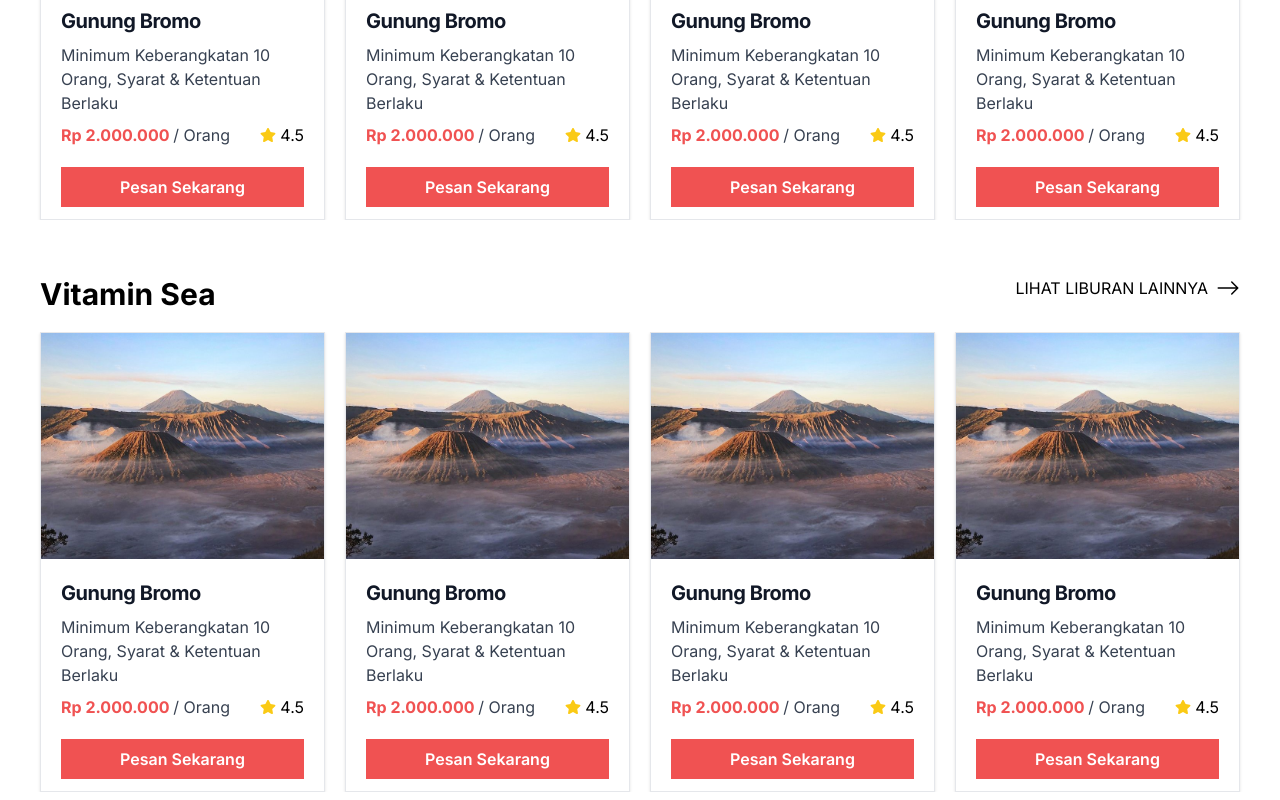
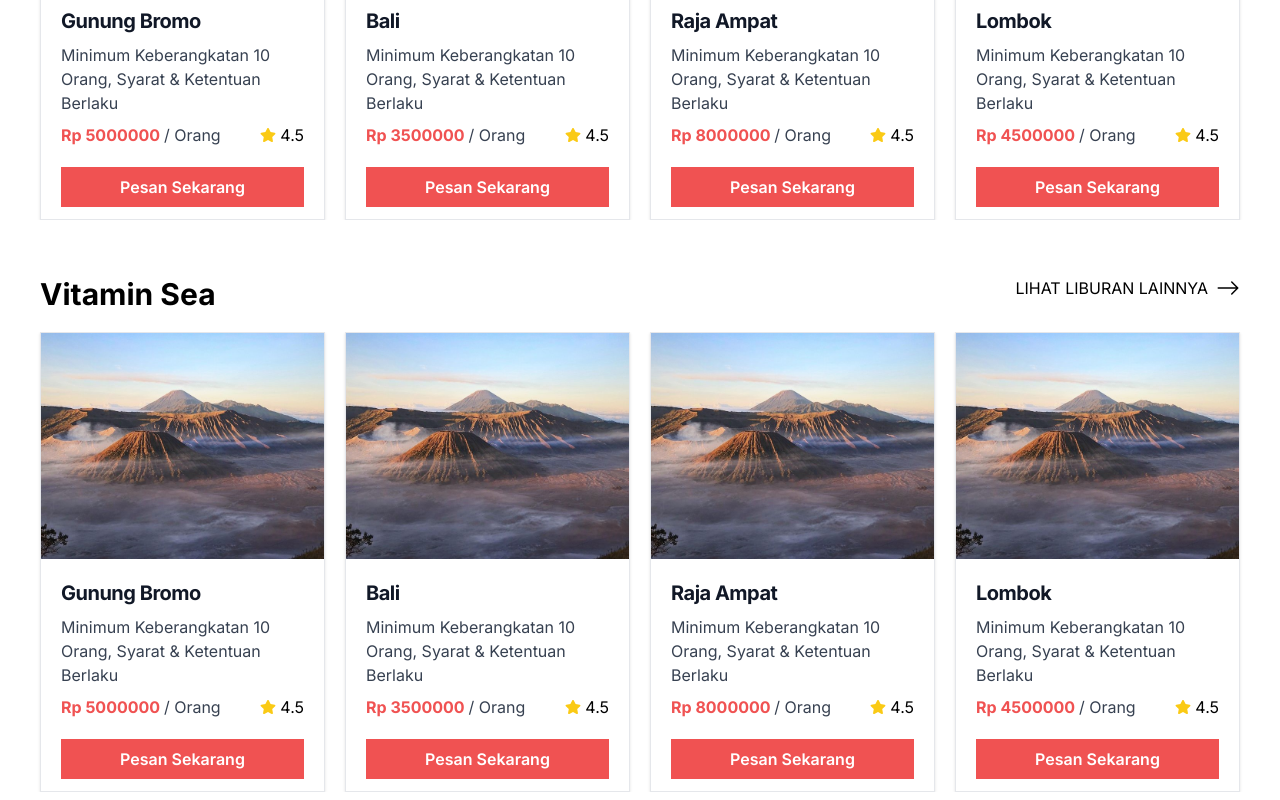
Before and after one commit to LuqmanRA/Final-Task-Intensive-Stage-OpenTrip, a Next.js app: page / in a window 1280 px wide. Shown: the part 940-1740 px from the top of the page. Built offline with nearby package versions, Linux system fonts and the light colour scheme.

Commit message:
second commit

```diff
--- a/src/app/components/card.jsx
+++ b/src/app/components/card.jsx
@@ -18,9 +18,6 @@ export default function card(){
                 </div>
                 <div className='flex overflow-auto sm:grid lg:grid-cols-4 sm:grid-cols-3 px-10 gap-5'>
                     <Content />
-                    <Content />
-                    <Content />
-                    <Content />
                 </div>
             </div>
             <div className='mt-14'>
@@ -35,9 +32,6 @@ export default function card(){
                     </Link>
                 </div>
                 <div className='flex overflow-auto sm:grid lg:grid-cols-4 sm:grid-cols-3 px-10 gap-5'>
-                    <Content />
-                    <Content />
-                    <Content />
                     <Content />
                 </div>
             </div>
@@ -54,9 +48,6 @@ export default function card(){
                 </div>
                 <div className='flex overflow-auto sm:grid lg:grid-cols-4 sm:grid-cols-3 px-10 gap-5'>
                     <Content />
-                    <Content />
-                    <Content />
-                    <Content />
                 </div>
             </div>
             <div className='mt-14 mb-32'>
@@ -72,9 +63,6 @@ export default function card(){
                 </div>
                 <div className='flex overflow-auto sm:grid lg:grid-cols-4 sm:grid-cols-3 px-10 gap-5'>
                     <Content />
-                    <Content />
-                    <Content />
-                    <Content />
                 </div>
             </div>
         </>
--- a/src/app/components/content.jsx
+++ b/src/app/components/content.jsx
@@ -1,17 +1,19 @@
 import Image from "next/image"
 import Link from "next/link";
 import { FaStar } from "react-icons/fa";
-import Card from '@/assets/card.jpg'
+import dummyData from '@/data/dummyData';
 
 export default function content(){
     return (
-        <div className="bg-white border border-gray-200 shadow">
-            <Image src={Card} alt="card" className="" />
+    <>
+    {dummyData.map((item) => (
+    <div className="bg-white border border-gray-200 shadow" key={item.id}>
+            <Image src={item.image} alt={item.name} width={500} height={500} />
         <div className="w-64 sm:w-full p-5">
-                    <h5 className="mb-2 text-xl font-bold tracking-tight text-gray-900 dark:text-white">Gunung Bromo</h5>
+            <h5 className="mb-2 text-xl font-bold tracking-tight text-gray-900 dark:text-white">{item.name}</h5>
             <p className="mb-2 font-normal text-gray-700">Minimum Keberangkatan 10 Orang, Syarat & Ketentuan Berlaku</p>
             <div className='flex justify-between'>
-                        <p className="font-bold text-red-500">Rp 2.000.000 <span className='font-normal text-gray-700'>/ Orang </span></p>
+                <p className="font-bold text-red-500">Rp {item.price} <span className='font-normal text-gray-700'>/ Orang </span></p>
                 <p className="flex items-center gap-1"><FaStar className='text-yellow-300'/> 4.5</p>
             </div>
         </div>
@@ -20,8 +22,9 @@ export default function content(){
                     <button className="focus:outline-none text-white bg-red-500 hover:bg-red-600 font-semibold text-base w-full py-2">Pesan Sekarang</button>
             </div>
         </Link>
-
     </div>
+    ))}
+    </>
     )
 
 }
--- /dev/null
+++ b/src/data/dummyData.js
@@ -0,0 +1,32 @@
+const dummyData = [
+    {
+        id: 1,
+        name: 'Gunung Bromo',
+        destination: 'Bali, Indonesia',
+        price: 5000000,
+        image: '/images/card.jpg',
+      },
+      {
+        id: 2,
+        name: 'Bali',
+        destination: 'Yogyakarta, Indonesia',
+        price: 3500000,
+        image: '/images/card.jpg',
+      },
+      {
+        id: 3,
+        name: 'Raja Ampat',
+        destination: 'Raja Ampat, Indonesia',
+        price: 8000000,
+        image: '/images/card.jpg',
+      },
+      {
+        id: 4,
+        name: 'Lombok',
+        destination: 'Lombok, Indonesia',
+        price: 4500000,
+        image: '/images/card.jpg',
+      },
+    ];
+
+  export default dummyData;
```
Also changed, not shown: public/images/card.jpg (renamed from src/assets/card.jpg). Lines whose indentation alone changed are shown as unchanged.
